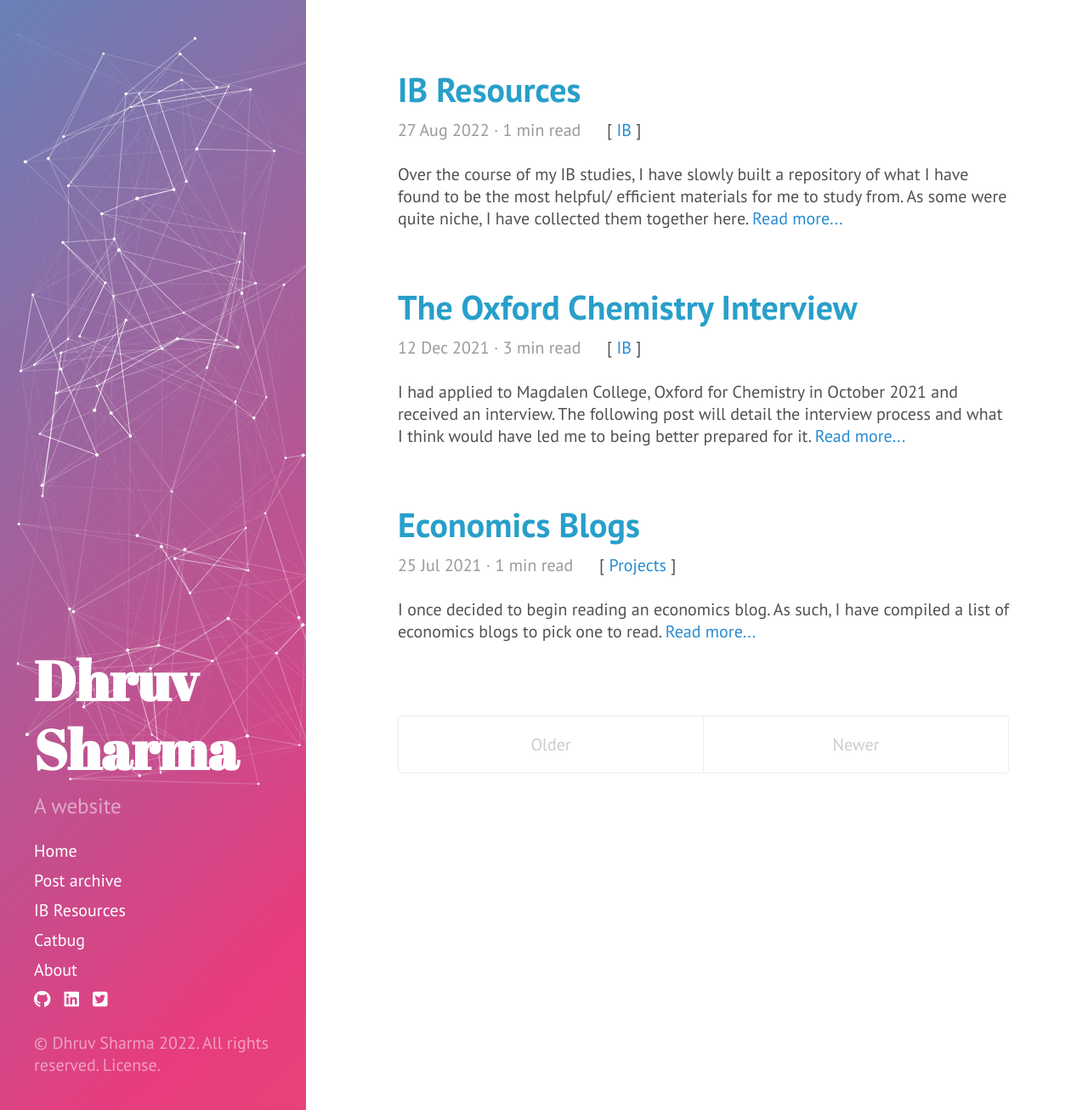
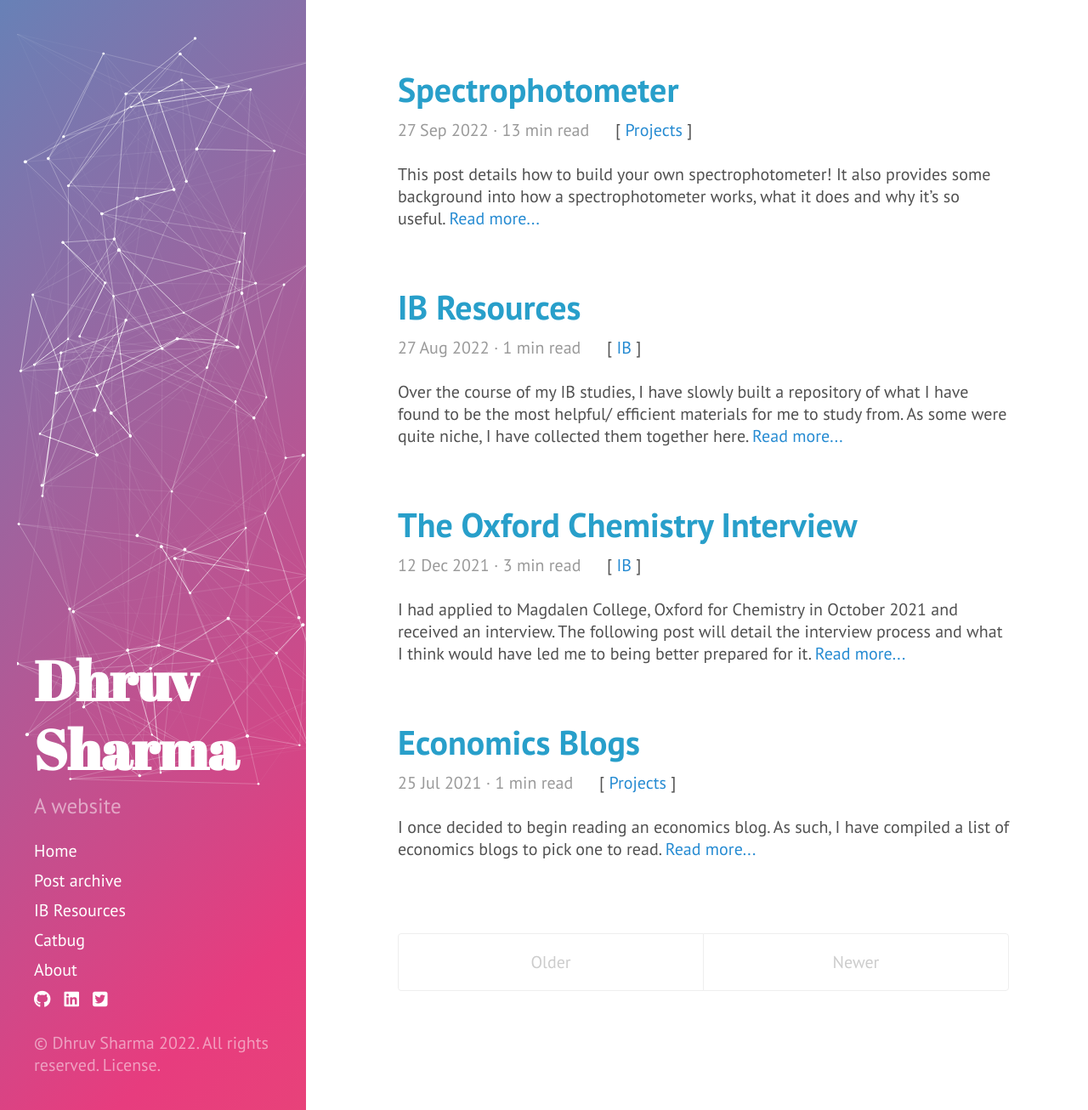
Before and after one commit to DhruvSkyy/DhruvSkyy.github.io, a Jekyll site: the page built from index.html, in a window 1280 px wide and 1306 px high. Shown: the whole window at 85% size. Built offline with Jekyll 4.4.1, drawn with Linux system fonts in a browser that asks for light colours; nearby versions of some CDN libraries; the list of posts is cut into pages by our own code; some of the changed lines change nothing that is shown.

Commit message:
spectrophotometer

```diff
--- a/_config.yml
+++ b/_config.yml
@@ -11,6 +11,7 @@ tagline:          'A website'
 description:      'A website'
 url:              https://www.dhruvs.com
 baseurl:
+imageurl:       '/assets/images/'
 
 author:
   name:           'Dhruv Sharma'
--- /dev/null
+++ b/_posts/2022-09-27-spectrophotometer.md
@@ -0,0 +1,286 @@
+---
+layout: post
+title: Spectrophotometer
+category: Projects
+---
+
+This post details how to build your own spectrophotometer! It also provides some background into how a spectrophotometer works, what it does and why it’s so useful.
+<!--more-->
+
+I was recently in search of a chemistry project and thought it would be fun to build a spectrophotometer. This post will first give some background information, then how a spectrophotometer works and how to build it.
+
+
+
+## Background Information:
+
+This section will just explain some of the basics of spectroscopy. Feel free to skip over it.
+
+
+
+### Absorption spectrum
+
+The electrons in a compound can be excited from a lower energy state to a higher energy state. The rise in energy is discrete, from one molecular orbital to another. The distance between the orbitals differs between molecules, with the primary factor being the extent of the [conjugated system](https://chem.libretexts.org/Bookshelves/Organic_Chemistry/Map%3A_Organic_Chemistry_(Smith)/14%3A_Conjugation_Resonance_and_Dienes/14.01%3A_Conjugation) (this affects how stable the bonds are). Larger systems have a higher gap, and thus need more energy for the electron to be excited (Chapter 1, n.d.).
+
+**Figure 1:** Electrons being excited to higher orbitals.
+
+<figure>
+<center>
+<img src="{{ site.imageurl }}spectrophotometer/Picture1.png" style="width:70%;height:70%;"/>
+</center>
+<figcaption class="figcap">Note. chemguide. (2016). Electrons being excited to higher orbitals. [Image]. Retrieved 25 September 2022, from https://www.chemguide.co.uk/analysis/uvvisible/theory.html</figcaption>
+</figure>
+
+
+
+One method of exciting these electrons is to shine electromagnetic radiation onto it, of which only wavelengths which match the energy needed to raise an electron between the orbitals are absorbed as in Figure 1. Thus, if a continuous spectrum (Figure 2) is shined through a compound, an absorption spectrum is produced. It displays all the wavelengths not absorbed by the compound. An example of this is the hydrogen spectra in Figure 3. The shorter the wavelength absorbed; the more energy was used to excite the electron.
+This has many uses, the pattern of wavelengths absorbed can allow us to detect functional groups or identify a molecule. It can also be used to calculate concentration by how much the intensity of an absorbed wavelength has decreased after passing through the solution – the Beer-Lampert Law.
+
+
+
+**Figure 2:** Spectral Lines
+
+<figure>
+<center>
+<img src="{{ site.imageurl }}spectrophotometer/Picture2.png" style="width:70%;height:70%;"/>
+</center>
+<figcaption class="figcap">Note. Wikimedia Commons. (2007). Spectral lines [Image]. Retrieved 25 September 2022, from http://www.thestargarden.co.uk/Spectral-lines.html</figcaption>
+</figure>
+
+
+This phenomenon is also the reason why objects have many colours, for example transition metal solutions. We see the complement of the wavelengths absorbed.
+
+
+
+### Emission spectrum
+Simultaneously, compounds can also release energy in the form of electromagnetic radiation as the electron lowers from a higher to lower energy state.
+
+
+
+**Figure 3:** Emission spectra
+
+<figure>
+<center>
+<img src="{{ site.imageurl }}spectrophotometer/Picture3.png" style="width:70%;height:70%;"/>
+</center>
+<figcaption class="figcap">Note. chemguide. (2012). Emission spectra [Image]. Retrieved 25 September 2022, from https://www.chemguide.co.uk/atoms/properties/hspectrum.html</figcaption>
+</figure>
+
+
+
+Figure 3 shows how as electrons lower to an orbital with less energy the energy is released as a wavelength, this particular diagram shows the orbitals for a hydrogen atom. This is known as the emission spectrum and is particularly useful for things like astronomy to detect the composition of far out planets. The hot atmospheres releases wavelengths as the electron are deexcited which we can use to identify molecules with.
+It is worth noting that to see the emission spectrum of a substance it should generally be in a gaseous or liquid form. This is because solids are closer to being [black bodies](https://phys.libretexts.org/Bookshelves/University_Physics/Book%3A_University_Physics_(OpenStax)/University_Physics_III_-_Optics_and_Modern_Physics_(OpenStax)/06%3A_Photons_and_Matter_Waves/6.02%3A_Blackbody_Radiation) which have a set smooth emission spectrum (like the continuous spectrum). The most intuitive explanation I heard is that gases are more ‘optically thin’ allowing us to see its individual properties. Meanwhile blackbodies are ‘optically thick’, this leads the object to be in [equilibrium with the radiation field](https://en.wikipedia.org/wiki/Radiative_equilibrium) which is a Planck function determined by the temperature and independent of the materials involved (v, 2018).
+
+
+## Spectrophotometer Design
+
+A spectrophotometer is an instrument which can measure the intensity of light, a UV-visible spectrophotometer can measure the intensity of light over the ultraviolet range (185 - 400 nm) and visible range (400 - 700 nm) (Vo, 2022). There are multiple ways to design a spectrophotometer, the design used for this blogpost in in Figure 4 below, it came from this [journal](https://pubs.acs.org/doi/10.1021/acs.jchemed.0c01085).
+
+
+
+**Figure 4:** Spectrophotometer Design
+
+<figure>
+<center>
+<img src="{{ site.imageurl }}spectrophotometer/Picture4.png" style="width:70%;height:70%;"/>
+</center>
+<figcaption class="figcap">Note. Silva, W., Suarez, W., Reis, C., dos Santos, V., Carvalho, F., Reis, E., & Vicentini, F. (2021). Multifunctional Webcam Spectrophotometer for Performing Analytical Determination and Measurements of Emission, Absorption, and Fluorescence Spectra. Journal Of Chemical Education, 98(4), 1442-1447. https://doi.org/10.1021/acs.jchemed.0c01085</figcaption>
+</figure>
+
+
+
+The design works with the light source generating a continuous spectrum of light which then goes through the slit allowing only light directly parallel to the sides of the container. The light then goes through a cuvette which contains a solution of the substance whose absorption spectrum will be calculated. The solution absorbs only certain wavelengths of the light and the remaining wavelengths go through the solution continuing till it reaches a diffraction grating. The diffraction grating then disperses the light into its constituent wavelengths. The angle at which the grating is placed is explained further in the ‘building the spectrophotometer’ section. A camera parallel to the diffraction grating then captures the absorbance spectrum. The same setup can be used by removing the cuvette and light source to be able to capture emission spectra.
+Thus, we can gather absorbance and emission spectra with little material as only a diffraction grating, camera and box to house everything is needed. The simplicity of this design does however come at the cost of accuracy, as can be seen in the journal article which designed this. There are more accurate designs of spectrophotometers, however, these often require quite expensive or hard to find gratings and mirrors or tools which is why Figure 4 was chosen ("DIY Webcam", 2015). I would still recommend checking out other designs in the ‘improvements’ section in case you may have the materials.
+
+#### Note: Fluorescence
+
+Something I was particularly confused was that during absorption, the electron is excited and raises to a higher orbital. However, during emission the electron emits a wavelength as it drops from a higher orbital to a lower orbital. Thus, when the light passes through the cuvette should it not remain the same? Although some wavelengths are absorbed should they not just be reemitted again through emission.
+It turns out I was not completely wrong. Light can be emitted from electrons through two ways, incandescence where heat is used to generate light and luminescence which does not use heat (PLOEM, 1999). The phenomena I was describing is called fluorescence, a substance can absorb one colour and emit another. However, it turns out that the wavelength emitted is generally lower than the one absorbed. This can be due to the electron first descending some orbitals by releasing energy as ‘vibrational relaxation’, or in other words heat (Chapter 1, n.d.). Thus, it does not impact us when using the spectrophotometer for only the uv-vis range.
+There is a separate device which we can make to measure fluorescence called a fluorometer. It can very accurately detect the presence and number of molecules by measuring its fluorescence which makes it quite useful, for example in medical applications.
+
+
+
+
+
+## Building the spectrophotometer:
+
+Materials:
+The design allows building the spectrophotometer to be quite flexible, as long as you have a reasonable substitute for the materials. What I bought were:
+
+-	A 20x14x8cm wooden tea box
+  -https://www.amazon.co.uk/gp/product/B008D23V30/ref=ppx_yo_dt_b_search_asin_title?ie=UTF8&psc=1
+  -A Logitech C270 HD Webcam
+  -https://www.amazon.co.uk/gp/product/B01BGBJ8Y0/ref=ppx_yo_dt_b_search_asin_title?ie=UTF8&psc=1
+  -Razor blades
+  -https://www.amazon.co.uk/gp/product/B00L2ILKUI/ref=ppx_yo_dt_b_search_asin_title?ie=UTF8&psc=1
+  -A 4.7GB DVD-R
+  -https://www.amazon.co.uk/gp/product/B008S2KQFG/ref=ppx_yo_dt_b_search_asin_title?ie=UTF8&psc=1
+
+
+
+Steps:
+Prepare the box:
+To prepare the box we need to create a slit in the front of the box for the light to enter, we also need an exit for the camera cable.
+To create the slit, cut a small rectangle in the front of the box with razer blades, make sure that the cut-out section can still be covered by the razer blades so that no light can enter. I would recommend keeping the slit to one side of the box so that there is space for the camera. Use the razer blades to cover the slit, leaving around a 0.01mm gap between them for light to enter. The thinner the better to make sure the light is coherent but we also want enough light for the camera to capture.
+
+
+
+**Figure 5:** xxxxx
+
+
+
+<figure>
+<center>
+<img src="{{ site.imageurl }}spectrophotometer/Picture5.png" style="width:70%;height:70%;"/>
+</center>
+<figcaption class="figcap">Source: Authors own.</figcaption>
+</figure>
+
+
+
+
+Figure 5 below shows the front of my spectrophotometer. I also kept a hole near the top of the box at the back of the spectrophotometer for the camera cable to go through, you can cover it with electrical tape to make sure no light goes through.
+
+
+
+#### Create the diffraction grating:
+
+To the create the diffraction grating I used a 4.7GB DVD-R. The DVD acts as a transmission grating, The light is diffracted and separated into its constituent wavelengths as shown below.
+
+
+
+**Figure 6:** Transmission Grating
+
+<figure>
+<center>
+<img src="{{ site.imageurl }}spectrophotometer/Picture6.png" style="width:70%;height:70%;"/>
+</center>
+<figcaption class="figcap">Note. University of Hong Kong. PHYS 3650 Observational Astronomy Astronomical Spectroscopy Learning Objectives [Image]. Retrieved 25 September 2022, from https://slidetodoc.com/phys-3650-observational-astronomy-astronomical-spectroscopy-learning-objectives/</figcaption>
+</figure>
+
+
+
+The diagram shows a blazed diffraction grating, the DVD has grooves instead of blazes but they work similarly. The ‘blazes’ are all of equal distance ‘d’, the shorter this distance the greater the angular separation between the wavelengths. This is important as the wider the wavelengths are separated, the higher the resolution is as the camera can more precisely detect the wavelengths. Thus, it is better to use DVD-Rs and higher memories as opposed to CD-Rs as manufactures design DVD-Rs with a lower track pitch (the distance between the blazes) to store more data. A 4.7GB DVD-R has a track pitch of 0.74 microns or 1,351 lines per mm while on a CD the track pitch is 1.6 microns or 625 lines per mm ("Spectrometer FAQ", n.d.).
+To use the DVD to create a diffraction grating I followed these instructions. https://publiclab.org/notes/MrBumper/01-11-2015/preparing-a-dvd-r-to-act-as-a-diffraction-grating
+Essentially, I just split the DVD to remove the top layer (with the label) with a razor blade. I then just cut out a triangle of it and then a square to use for the setup. Be careful not to touch it, I used gloves.
+
+
+
+#### Angle the diffraction grating:
+
+Figure 6 was a bit of a simplification regarding how the wavelengths are diffracted. More accurately, the light is scattered into multiple orders, each increasing order decreases in intensity and has a higher chance of overlapping with each other. Thus, it is desirable to want to capture the first order.
+
+
+
+**Figure 7:** Orders of Diffraction
+
+<figure>
+<center>
+<img src="{{ site.imageurl }}spectrophotometer/Picture7.png" style="width:70%;height:70%;"/>
+</center>
+<figcaption class="figcap">Note. Zaman, R. (2020). Does the angle between adjacent maxima remain the same? [Image]. Retrieved 25 September 2022, from https://physics.stackexchange.com/questions/537008/does-the-angle-between-adjacent-maxima-remain-the-same</figcaption>
+</figure>
+
+
+
+The central white or zero order is at the normal of the plane. The first order is angled away from this (you can calculate this with the grating equation). Thus, an appropriate spectrophotometer design may be something like Figure 8 below.
+
+
+
+**Figure 8:** Angled Spectrophotometer Design
+
+<figure>
+<center>
+<img src="{{ site.imageurl }}spectrophotometer/Picture8.png" style="width:70%;height:70%;"/>
+</center>
+<figcaption class="figcap">Note. Public Lab. (2013). Grating angle: DVD+R [Image]. Retrieved 25 September 2022, from https://publiclab.org/notes/cfastie/2-12-2013/grating-angle-dvdr</figcaption>
+
+</figure>
+
+
+
+However, I did not have a separate stand to keep the DVD diffraction grating so I just stuck it parallel to the lens of the camera. This should not work as it means that the zero order should be going to the camera lens. However, it did work. I also found that adjusting the length between the entrance slit and camera changed the focus and the angle between the diffraction grating and camera (while they are still stuck together) also changed the focus.
+I am not sure why this works but it did, so I just ended up with the design below. It is the same design as an ACS journal, so I don’t think these problems are my own. Either way it ended up functioning, so I kept the design.
+
+
+
+**Figure 9:** Spectrophotometer Design
+
+<figure>
+<center>
+<img src="{{ site.imageurl }}spectrophotometer/Picture4.png" style="width:70%;height:70%;"/>
+</center>
+<figcaption class="figcap">Note. Silva, W., Suarez, W., Reis, C., dos Santos, V., Carvalho, F., Reis, E., & Vicentini, F. (2021). Multifunctional Webcam Spectrophotometer for Performing Analytical Determination and Measurements of Emission, Absorption, and Fluorescence Spectra. Journal Of Chemical Education, 98(4), 1442-1447. https://doi.org/10.1021/acs.jchemed.0c01085</figcaption>
+</figure>
+
+
+
+
+
+I would adjust the 50-degree angle and distance to the slit with trial and error till you can see the first order on the webcam.
+There are discussion threads on public lab which document how angle and grating slit affect focus, but I haven’t found an accurate explanation as of now. I think it may have something to do with the lens on the camera, incoherence of light from the slit and curvature of the DVD diffraction grating but I’m not entirely sure. I would look at the discussion to see how much you might want to adjust your spectrophotometer angle depending on the distance.
+-	Discussion 1   https://publiclab.org/notes/cfastie/2-5-2013/grating-angle
+  -Discussion 2   https://publiclab.org/notes/cfastie/2-12-2013/grating-angle-dvdr
+
+
+
+
+**Figure 10:** xxxxx
+
+<figure>
+<center>
+<img src="{{ site.imageurl }}spectrophotometer/Picture9.png" style="width:70%;height:70%;"/>
+</center>
+<figcaption class="figcap">Source: Authors own.</figcaption>
+</figure>
+
+
+
+#### Analysing the data:
+
+To analyse the spectrophotometer data from the webcam I used Theremino which you can find linked – here. You can also use Spectragryph as an alternative if you want to, linked – here.
+You need to calibrate your spectrometer.
+Theremino
+https://www.theremino.com/en/downloads
+Spectragryph
+https://effemm2.de/spectragryph/index.html
+
+Improvements:
+There are quite a few improvements I would make to the spectrophotometer. I will describe these below and have also added links to projects which have these improvements.
+The first improvement would be to keep a stand for the camera. While the camera can be glued to the box, disassembling it and keeping it on a stand may reduce how much it moves around in the box. You can also remove the filter on the webcam this way. It is also good to paint/ cover the interior in black as it absorbs any stray light instead of reflecting it.
+A sample design for this is – here. http://www.sciencemadness.org/talk/viewthread.php?tid=154260
+A next step up would be to use a diffraction grating instead of a dvd. You can also lean the diffraction grating against the wall of the container and use a smaller camera so that you can adjust the angle of both such as in this – design. https://blog.durablescope.com/post/BuiltASpectrometer/
+If you have access to a 3d printer you can also 3d print a spectrophotometer box into which you can add stands for the diffraction grating and camera.
+Such as in this – design. http://www.gaudi.ch/GaudiLabs/?page_id=995
+You can use the grating equation to calculate the angle at which you need to keep the camera and grating. This may be tricky however as perhaps due to the lack of coherence of light from the slit some people have found that the grating equation doesn’t always accurately predict what angle to keep the camera. It may be better to just use adjustable stands like in the first design except adding an extra stand for a diffraction rating as well as the container.
+However, if you have access to collimator lenses I find these two designs would be quite fun.
+https://physicsopenlab.org/2015/11/26/webcam-diffraction-grating-spectrometer/
+https://www.instructables.com/A-Homemade-Webcam-spectrometer-for-Emission-and-Ab/
+
+I also found two design which use PVC pipes instead of a box, I am unsure of whether they may perform better but are still worth checking out. They make use of the grating equation and are able to get a good view of the spectrum. They may also be easier to point at thinmgs (like the sun) to see its spectrum.
+https://astrophotovideo.wordpress.com/astrospectroscopy-with-a-webcam/
+http://www.inpharmix.com/jps/CD_spectro.html
+
+
+
+## Conclusion:
+
+Making the spectrophotometer is rather easy and accessible. However, it is a useful starting point for many other projects, from analysing the spectrum of the sun to measuring rates of reaction by measuring concentration. Recently I did a project using this spectrophotometer to differentiate between Darjeeling green tea and black tea which was quiet fun.
+
+-	https://www.sciencedirect.com/science/article/abs/pii/S1386142512010682#f0025
+  I hope you build the spectrophotometer and try out many new projects!
+  Also, if you’d like to learn more about diffraction gratings I would recommend these slides (about halfway down it gets to diffraction gratings): by the uni of hong kong
+  -https://slidetodoc.com/phys-3650-observational-astronomy-astronomical-spectroscopy-learning-objectives/
+  And also this short video about multiple slit interference.
+  -https://www.youtube.com/watch?v=cUtOxOuXoLo
+
+
+
+## References:
+
+DIY Webcam Diffraction Grating Spectrometer - PhysicsOpenLab. PhysicsOpenLab. (2015). Retrieved 25 September 2022, from https://physicsopenlab.org/2015/11/26/webcam-diffraction-grating-spectrometer/.
+PLOEM, J. (1999). Fluorescence Microscopy. Fluorescent And Luminescent Probes For Biological Activity, 3-13. https://doi.org/10.1016/b978-012447836-7/50003-8
+Spectrometer FAQ. Public Lab. Retrieved 25 September 2022, from https://publiclab.org/wiki/spectrometer-faq.
+University of Colorado Boulder. Chapter 1: UV-Visible & Fluorescence Spectroscopy [Ebook]. Retrieved 25 September 2022, from https://orgchemboulder.com/Labs/Handbook/UV-Vis.pdf.
+v, a. (2018). Difference between emission spectrum and black body spectrum. Physics Stack Exchange. Retrieved 25 September 2022, from https://physics.stackexchange.com/questions/438248/difference-between-emission-spectrum-and-black-body-spectrum.
+Vo, K. (2022). 2.1.5: Spectrophotometry. Chemistry LibreTexts. Retrieved 25 September 2022, from https://chem.libretexts.org/Bookshelves/Physical_and_Theoretical_Chemistry_Textbook_Maps/Supplemental_Modules_(Physical_and_Theoretical_Chemistry)/Kinetics/02%3A_Reaction_Rates/2.01%3A_Experimental_Determination_of_Kinetics/2.1.05%3A_Spectrophotometry.
+Zaman, R. (2020). Does the angle between adjacent maxima remain the same? [Image]. Retrieved 25 September 2022, from https://physics.stackexchange.com/questions/537008/does-the-angle-between-adjacent-maxima-remain-the-same.
--- a/public/css/poole.css
+++ b/public/css/poole.css
@@ -474,3 +474,9 @@ a.pagination-item:hover {
     border-bottom-right-radius: 4px;
   }
 }
+
+.figcap {
+  font-size: 0.8em;
+  font-style: italic;
+  text-align: center;
+}
```
Also changed, not shown: assets/images/spectrophotometer/Picture1.png (added), assets/images/spectrophotometer/Picture2.png (added), assets/images/spectrophotometer/Picture3.png (added), assets/images/spectrophotometer/Picture4.png (added), assets/images/spectrophotometer/Picture5.png (added), assets/images/spectrophotometer/Picture6.png (added), assets/images/spectrophotometer/Picture7.png (added), assets/images/spectrophotometer/Picture8.png (added), 1 other file.
